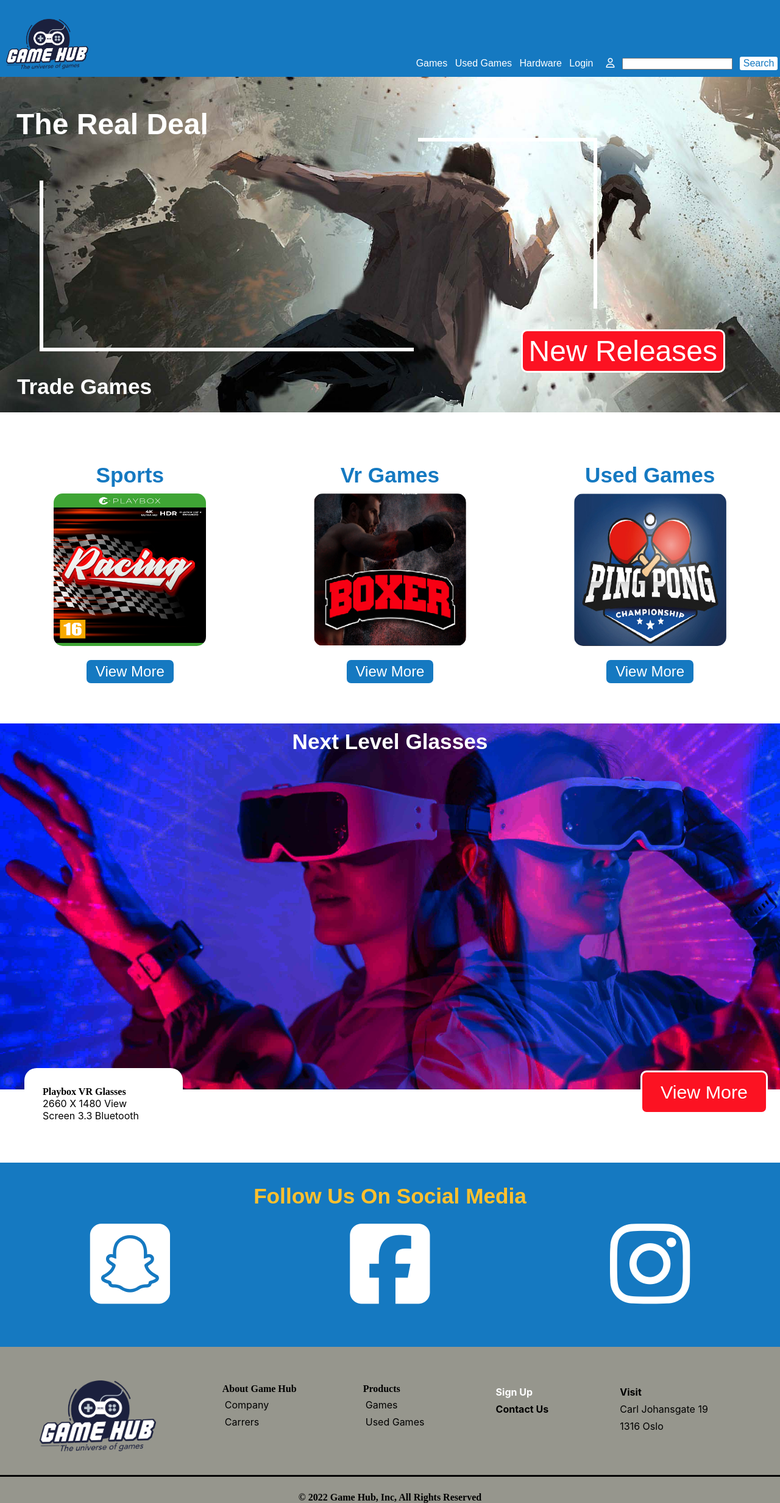
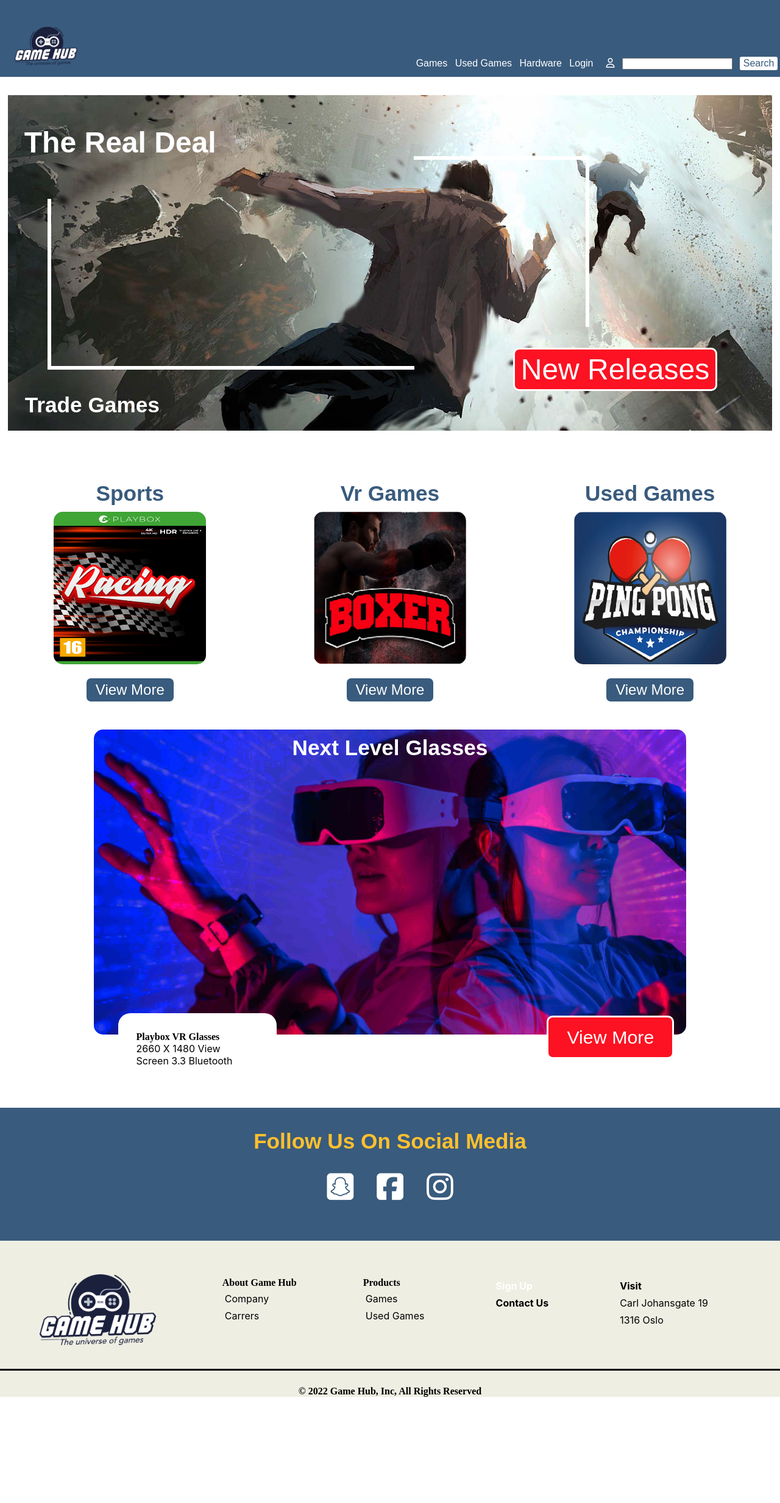
Before and after one commit to hakon-marius/interaction-design-ca, a plain HTML site: page index.html in a window 1280 px wide. Shown: the whole page at 61% size. After the commit the page ends 2290 px from the top, so only its background shows below. Drawn offline with Linux system fonts and the light colour scheme; a web font is replaced by a local one.

Commit message:
Update style.css

```diff
--- a/css/style.css
+++ b/css/style.css
@@ -18,7 +18,7 @@ body p {
 }
 
 :root {
-    --base_color: #1579c1;
+    --base_color: #395B7D;
 }
 
 h1,
@@ -58,8 +58,8 @@ header {
 /*Links*/
 
 .logo img {
-    height: 85px;
-    margin: 15px 0px -10px 10px;
+    height: 65px;
+    margin: 16px 0px -15px 24px;
 }
 
 a {
@@ -224,7 +224,7 @@ padding-top: 75px;*/
 }
 
 footer {
-    background-color: #96968D;
+    background-color: #eeeee3;
 }
 
 .logo-footer img {
@@ -308,6 +308,9 @@ footer {
     display: block;
     height: 350px;
     position: relative;
+    width: 98%;
+    margin: 30px auto;
+    background-color: #000;
 }
 
 /*Home page dekorations only for viewport +1200px*/
@@ -358,10 +361,14 @@ footer {
     background-image: url(../Images/vr-background-image\ copy.jpg);
     background-size: cover;
     display: block;
-    height: 600px;
-    margin-top: 20px;
+    height: 500px;
+    margin-top: 30px;
     display: none;
     position: relative;
+    width: 76%;
+    margin: auto;
+    border-radius: 15px;
+
 }
 
 .vr-backgroundpicture h1 {
@@ -387,10 +394,14 @@ footer {
 
 .social-media-icons {
     padding-bottom: 25px;
-    font-size: 100px;
     color: #fff;
     display: flex;
-    justify-content: space-around;
+    justify-content: center;
+}
+
+.fab {
+    padding: 19px;
+    ;
 }
 
 .game-picker {
@@ -417,6 +428,7 @@ footer {
     bottom: -25px;
     left: 40px;
 }
+
 
 .vr-paragraph {
     font-weight: bold;
@@ -1135,7 +1147,7 @@ h2 {
     }
 
     .social-media-icons {
-        font-size: 150px;
+        font-size: 50px;
     }
 
     nav ul {
@@ -1387,6 +1399,10 @@ h2 {
         padding: 3px;
     }
 
+    .furious_headers {
+        height: 69vh;
+    }
+
     .shopping_container {
         display: flex;
         justify-content: center;
```
